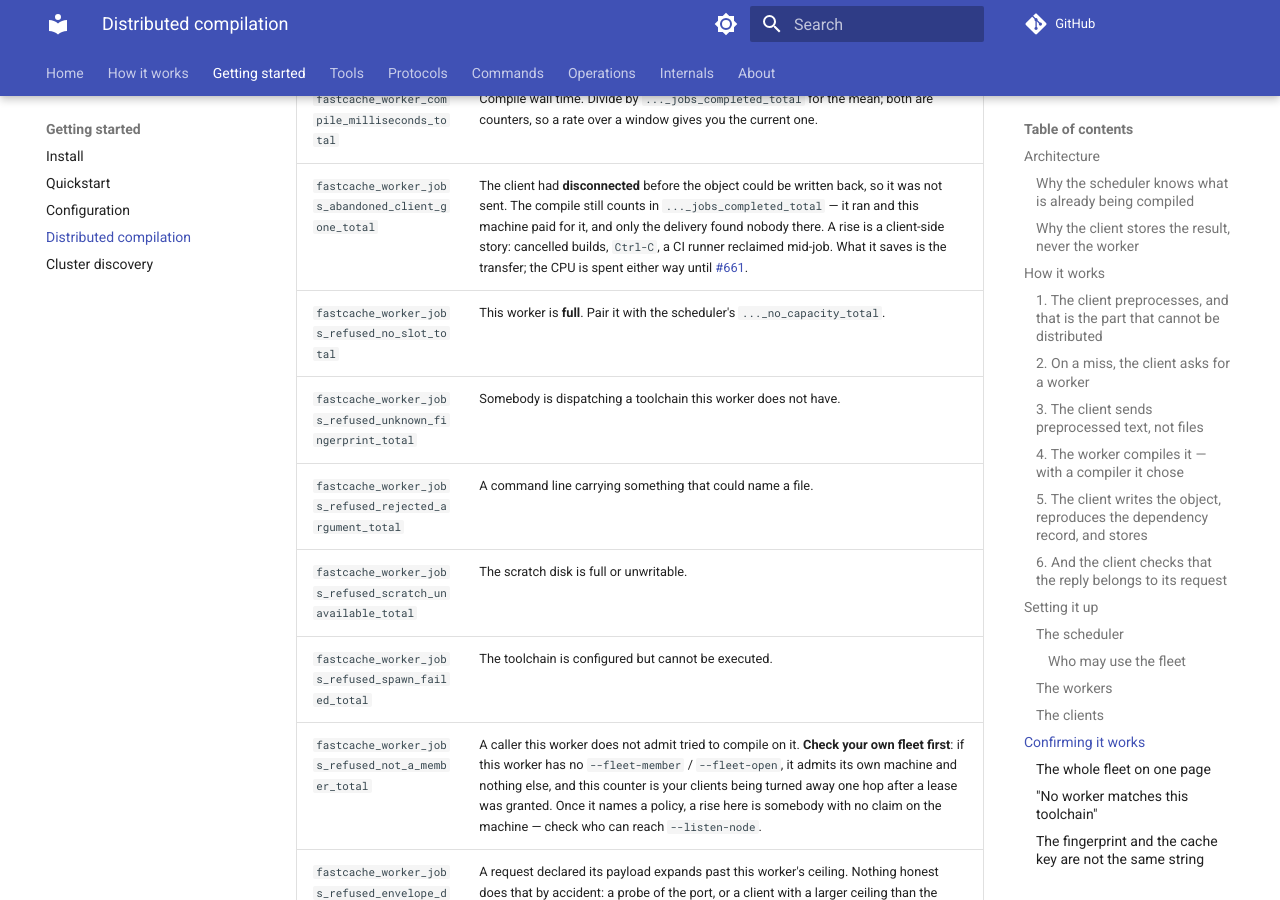
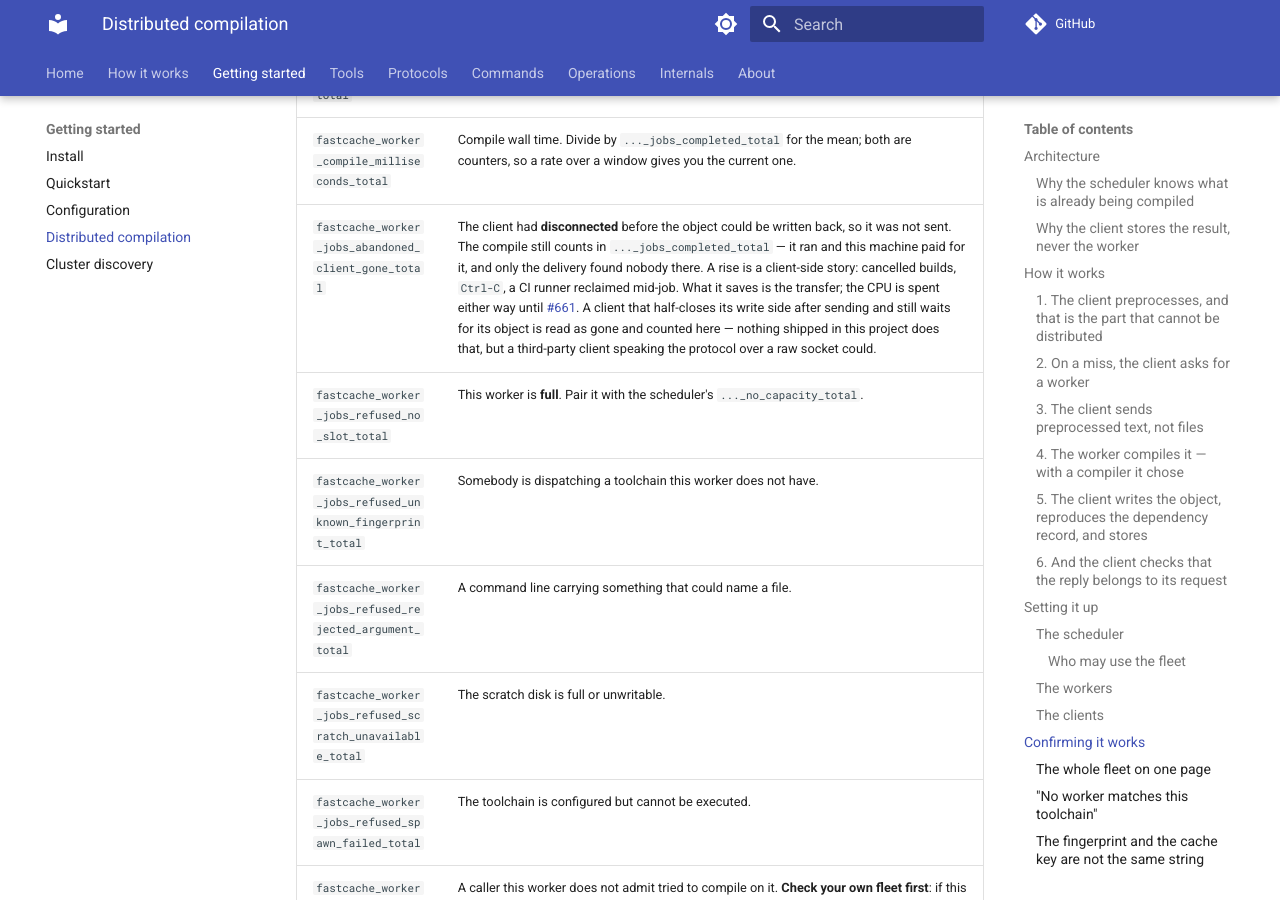
Before and after one commit to LASTRADA-Software/fastcached, an MkDocs documentation site: the page built from docs/getting-started/distributed-compilation.md, in a window 1280 px wide and 900 px high, scrolled down 11920 px. Built offline with MkDocs 1.6.1 and Material for MkDocs 9.7.7, drawn with Linux system fonts in a browser that asks for light colours; comment, search, counter and statistics services are not loaded.

Commit message:
node: say what EOF is taken to mean, and what that reading costs
The peer watch treats a peer that has sent FIN as gone. That is a decision, not
a deduction: EOF says the peer closed its WRITE side, and whether its read side
is still open cannot be observed without writing -- which is the cost the watch
exists to avoid. So a half-close, where a client says it will send nothing more
and still waits for its reply, is read here as a client that left.

`RedisResp`'s `ArmDisconnect` takes the opposite rule one directory away and
states its reason: on a surface whose loop still owns the reader, mere
readability may be a pipelined command or exactly this half-close. That rule
cannot be taken here -- a killed client surfaces as EOF and not as an error,
which is the whole case this watch is for, so requiring an error would detect
essentially nothing and the feature would be decoration.

Neither half of that was written down, and the trade-off is exactly the shape
the connection-lifetime concession already carries: a decision justified by a
fact about the tree, so it names the fact and the check that would falsify it.
`ISocket` has no `ShutdownWrite` at all -- `InMemorySocket` declares one, and
its forty-odd users are tests standing in for "the client is done sending" over
the in-memory transport, never a production socket. A third-party client over a
raw socket could, and would lose distribution silently while the counter blamed
it.

The operator row says the same in one sentence, because the counter is where
somebody would first see it.

Refs #662

Signed-off-by: Christian Parpart <christian@parpart.family>

```diff
--- a/docs/getting-started/distributed-compilation.md
+++ b/docs/getting-started/distributed-compilation.md
@@ -525,7 +525,7 @@ what that machine is doing:
 | `fastcache_worker_jobs_started_total` | Jobs accepted. |
 | `fastcache_worker_jobs_completed_total` | Jobs that ran to an exit code — including a **non-zero** one, which is the client's answer rather than a worker failure. |
 | `fastcache_worker_compile_milliseconds_total` | Compile wall time. Divide by `..._jobs_completed_total` for the mean; both are counters, so a rate over a window gives you the current one. |
-| `fastcache_worker_jobs_abandoned_client_gone_total` | The client had **disconnected** before the object could be written back, so it was not sent. The compile still counts in `..._jobs_completed_total` — it ran and this machine paid for it, and only the delivery found nobody there. A rise is a client-side story: cancelled builds, `Ctrl-C`, a CI runner reclaimed mid-job. What it saves is the transfer; the CPU is spent either way until [#661](https://github.com/LASTRADA-Software/fastcached/issues/661). |
+| `fastcache_worker_jobs_abandoned_client_gone_total` | The client had **disconnected** before the object could be written back, so it was not sent. The compile still counts in `..._jobs_completed_total` — it ran and this machine paid for it, and only the delivery found nobody there. A rise is a client-side story: cancelled builds, `Ctrl-C`, a CI runner reclaimed mid-job. What it saves is the transfer; the CPU is spent either way until [#661](https://github.com/LASTRADA-Software/fastcached/issues/661). A client that half-closes its write side after sending and still waits for its object is read as gone and counted here — nothing shipped in this project does that, but a third-party client speaking the protocol over a raw socket could. |
 | `fastcache_worker_jobs_refused_no_slot_total` | This worker is **full**. Pair it with the scheduler's `..._no_capacity_total`. |
 | `fastcache_worker_jobs_refused_unknown_fingerprint_total` | Somebody is dispatching a toolchain this worker does not have. |
 | `fastcache_worker_jobs_refused_rejected_argument_total` | A command line carrying something that could name a file. |
```
Also changed, not shown: 1 other file.
